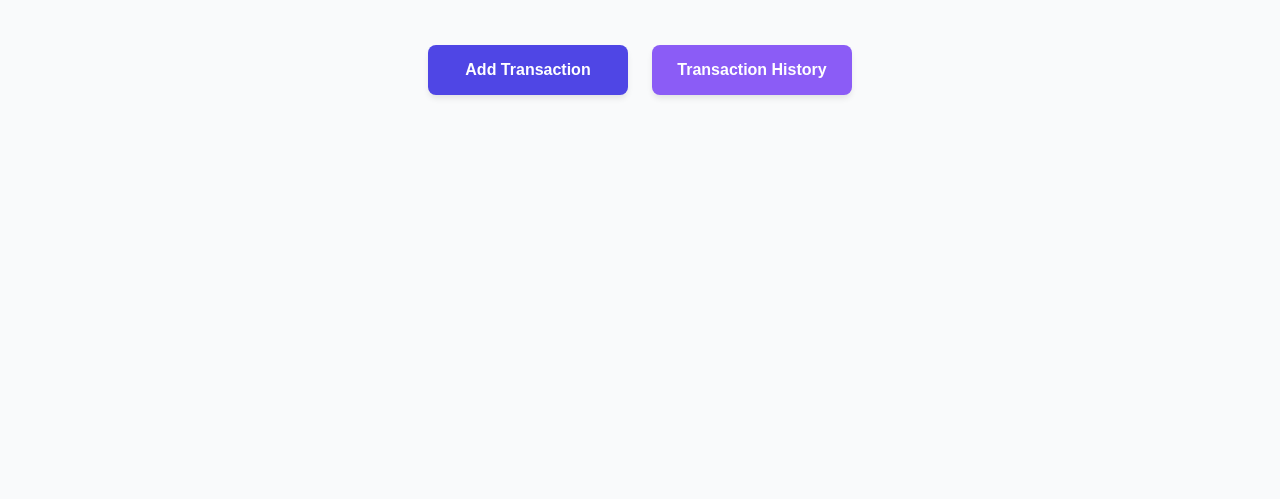
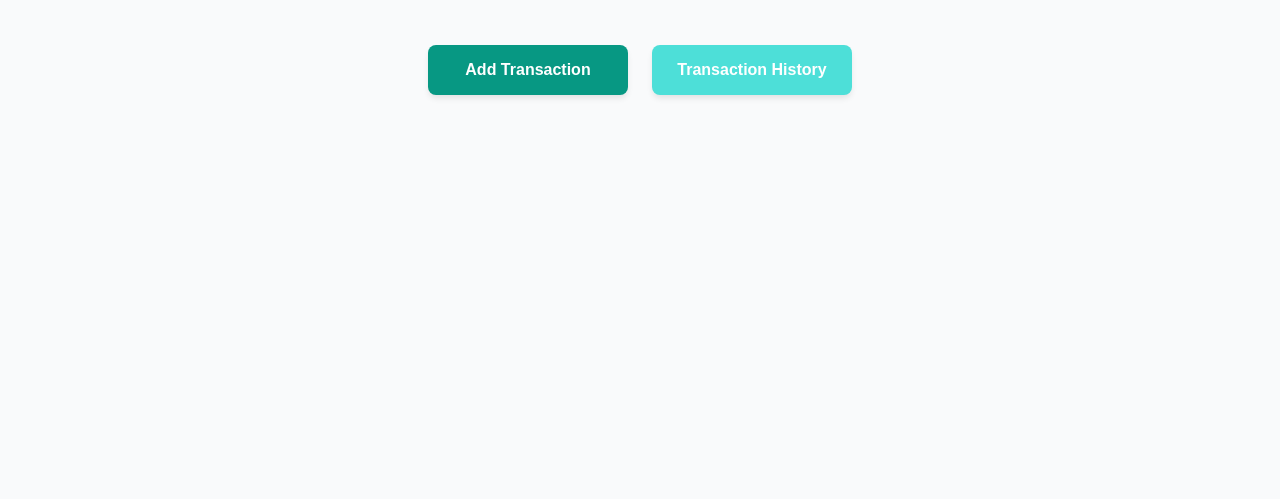
Before and after one commit to Enabwodahs1997/Final-JS-Project, a website built with Vite: page index.html in a window 1280 px wide. Shown: the part 301-800 px from the top of the page. Built offline with nearby package versions, Linux system fonts and the light colour scheme.

Commit message:
updated colors to my second favorite colors, teal and light blue. Apparently AI likes purple like I do, but I wanted to change it up a bit so it wasn't just seen as AI and my work would be seen as my own. I have AI help me but I understand how to correct and edit the code it gives me so I can make it my own and learn from it. I understand that using ai as a tool is benifical to my learning and I am not just copying and pasting code without understanding it. So i wanted to reflect that even if it is a small change of using a different color scheme to show that I comprehend the code and adapt to change.

```diff
--- a/variables.css
+++ b/variables.css
@@ -1,10 +1,10 @@
 :root {
-  --primary-color: #4F46E5;
-  --primary-light: #6366F1;
-  --primary-dark: #3730A3;
-  --secondary-color: #8B5CF6;
-  --secondary-light: #A78BFA;
-  --secondary-dark: #6D28D9;
+  --primary-color: #079883;
+  --primary-light: #34dac4;
+  --primary-dark: #06514d;
+  --secondary-color: #4ddfd8;
+  --secondary-light: #5fd3d7;
+  --secondary-dark: #28b9d9;
   --success-color: #10B981;
   --success-light: #D1FAE5;
   --danger-color: #EF4444;
```
Also changed, not shown: index.html (+2 -0 lines).
